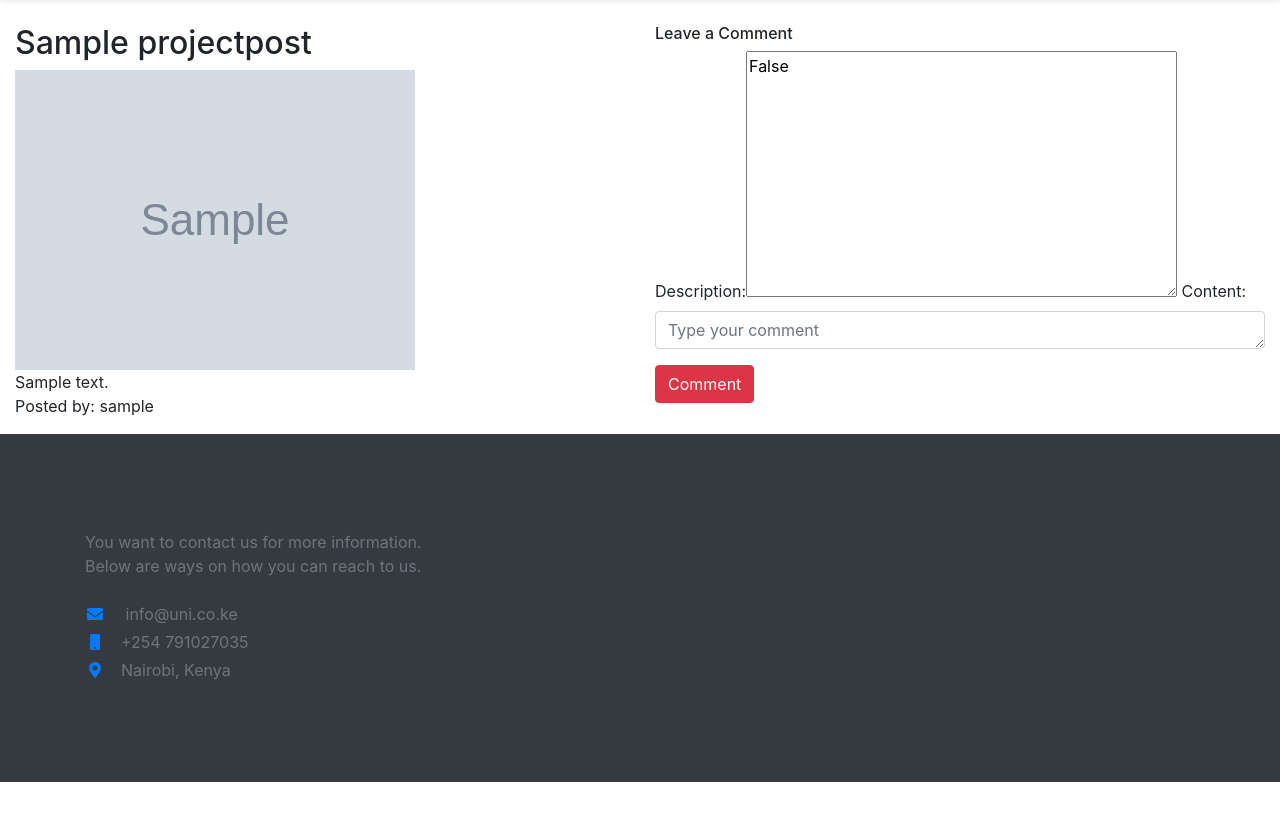
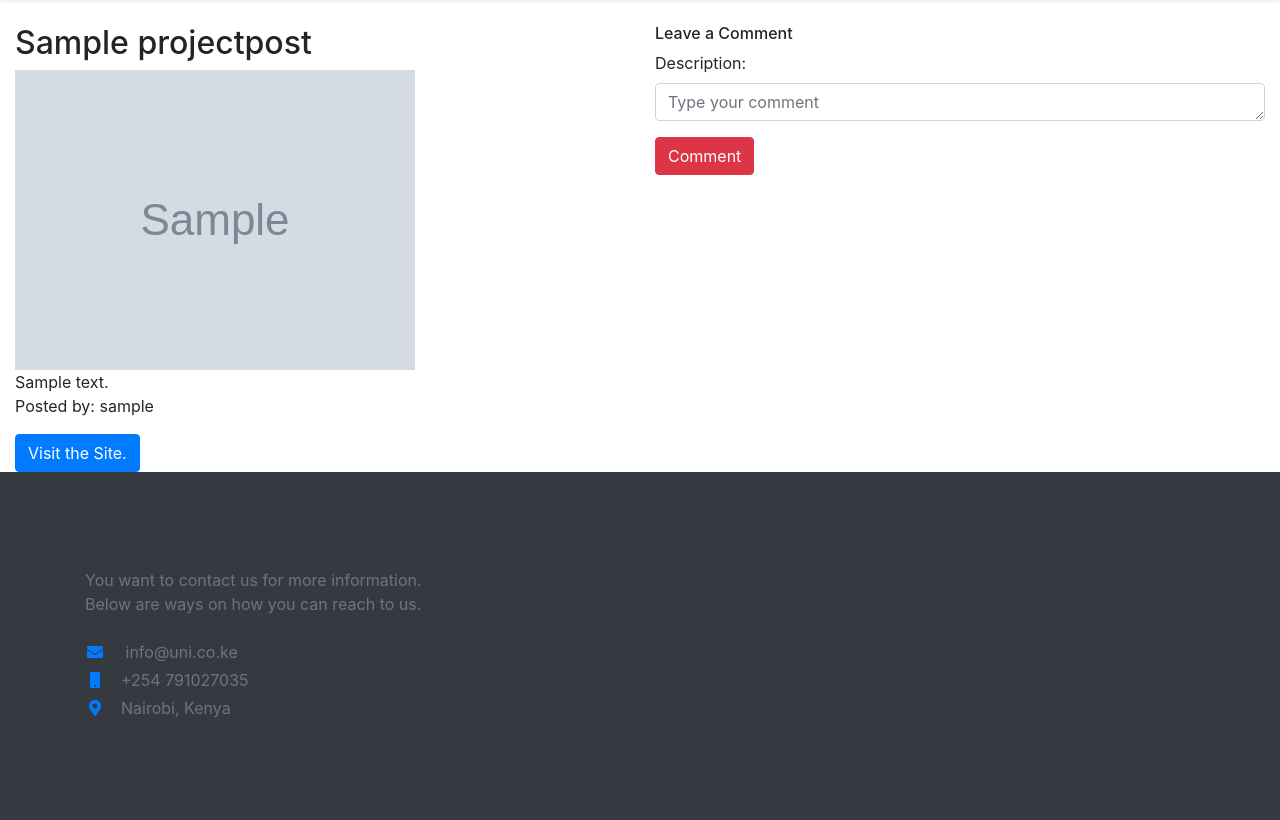
Before and after one commit to costamay/universityHub, a Django app: page /post/1/ in a window 1280 px wide. Shown: the part 140-960 px from the top of the page. Before the commit the page ends 922 px from the top, so only its background shows below. Run offline with Django 3.2, Linux system fonts and the light colour scheme; a user stored in the database is signed in; tables that the repository leaves empty hold one stand-in row (values such as "Sample post"); grey boxes marked "Sample" are stand-in pictures; some libraries are stand-ins or nearby versions.

Commit message:
Fix errors

```diff
--- a/posts/forms.py
+++ b/posts/forms.py
@@ -8,7 +8,7 @@ class PostForm(forms.ModelForm):
         fields = ('project_name', 'project_picture', 'project_description', 'project_category', 'project_url')
 
 class CommentForm(forms.ModelForm):
-    content = forms.CharField(widget=forms.Textarea(attrs={
+    description = forms.CharField(widget=forms.Textarea(attrs={
         'class': 'form-control',
         'placeholder': 'Type your comment',
         'id': 'username',
--- a/templates/project.html
+++ b/templates/project.html
@@ -24,7 +24,7 @@
 
                   </div> -->
 
-                  <p class="text-muted">{{ post.project_description }}</p>
+                  <!-- <p class="text-muted">{{ post.project_description }}</p> -->
 
                   <!-- <footer class="post-footer d-flex align-items-center">
                     <a href="#" class="author d-flex align-items-center flex-wrap">
--- a/templates/singleproject.html
+++ b/templates/singleproject.html
@@ -17,8 +17,9 @@
             {{post.project_description | safe }}
            </div>
            <div class="title"><span><p> Posted by: {{ post.author.user.username}}</p></span></div>
-
-        </div>
+           <!-- <div class="post-thumbnail"><span><p>Visit the site: </p></span></div> -->
+           <a class="btn btn-primary" href="{{post.project_url}}">Visit the Site.</a>
+          </div>
         <div class="col-md-6 mx-auto mt-4">
           <!-- <div class="post-comments">
             <header>
@@ -47,7 +48,7 @@
             {% if request.user.is_authenticated %}
                 <div class="add-comment">
                   <header>
-                    <h3 class="h6">Leave a Comment</h3>
+                    <h2 class="h6">Leave a Comment</h2>
                   </header>
                   <form method ='POST' action="." class="commenting-form">
                     <div class="row">
```
